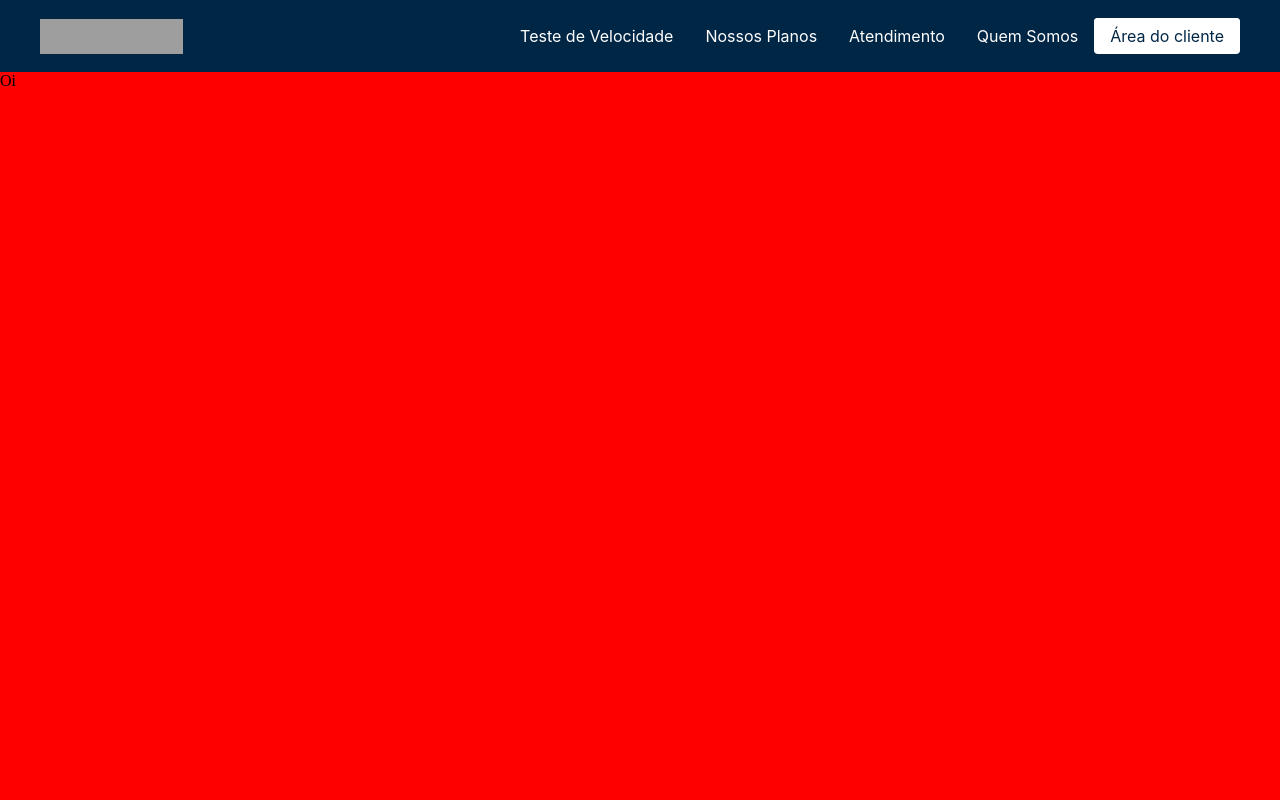
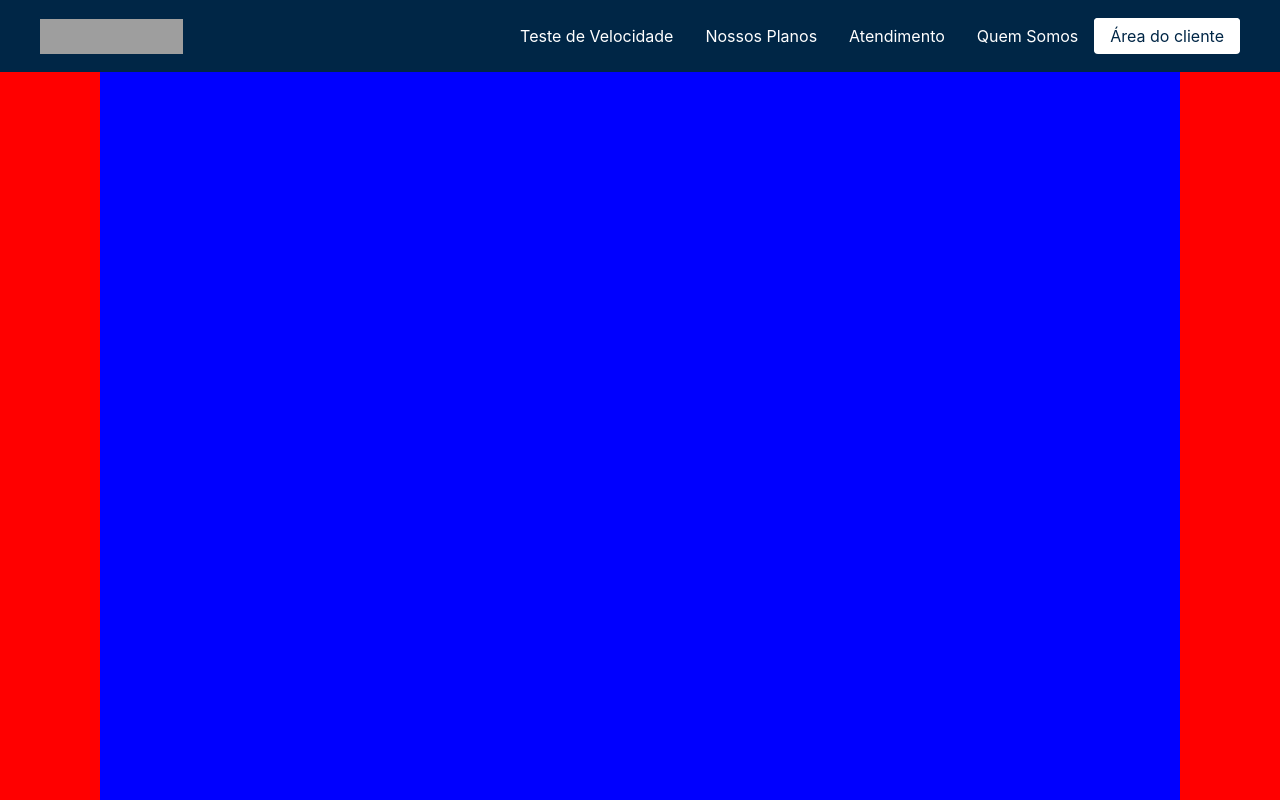
Before and after one commit to guilherme-a-pinheiro/ponto-net-vercel, a Next.js app: page / in a window 1280 px wide. Shown: the top 800 px of the page. Built offline with nearby package versions, Linux system fonts and the light colour scheme; grey boxes are pictures that could not be loaded.

Commit message:
mainimg faltando somente a img, estrutura feita

```diff
--- a/components/mainimg/index.js
+++ b/components/mainimg/index.js
@@ -5,9 +5,9 @@ import Image from 'next/image'
 export default function Mainimg() {
   return (
     <>
-    <S.Mainimg>
-      Oi
-    </S.Mainimg>
+    <S.Main>
+      <S.Content></S.Content>
+    </S.Main>
     </>
   )
 }
--- a/components/mainimg/styles.js
+++ b/components/mainimg/styles.js
@@ -1,7 +1,15 @@
 import { styled } from '@stitches/react';
 
-export const Mainimg = styled('div', {
+export const Main = styled('div', {
   width: '100%',
   height: '100vh',
-  backgroundColor: 'red'
+  backgroundColor: 'red',
+  display: 'flex'
 })
+
+export const Content = styled('div', {
+  width: '100%',
+  height: '100%',
+  backgroundColor: 'blue',
+  margin: '0px 100px'
+})
```
